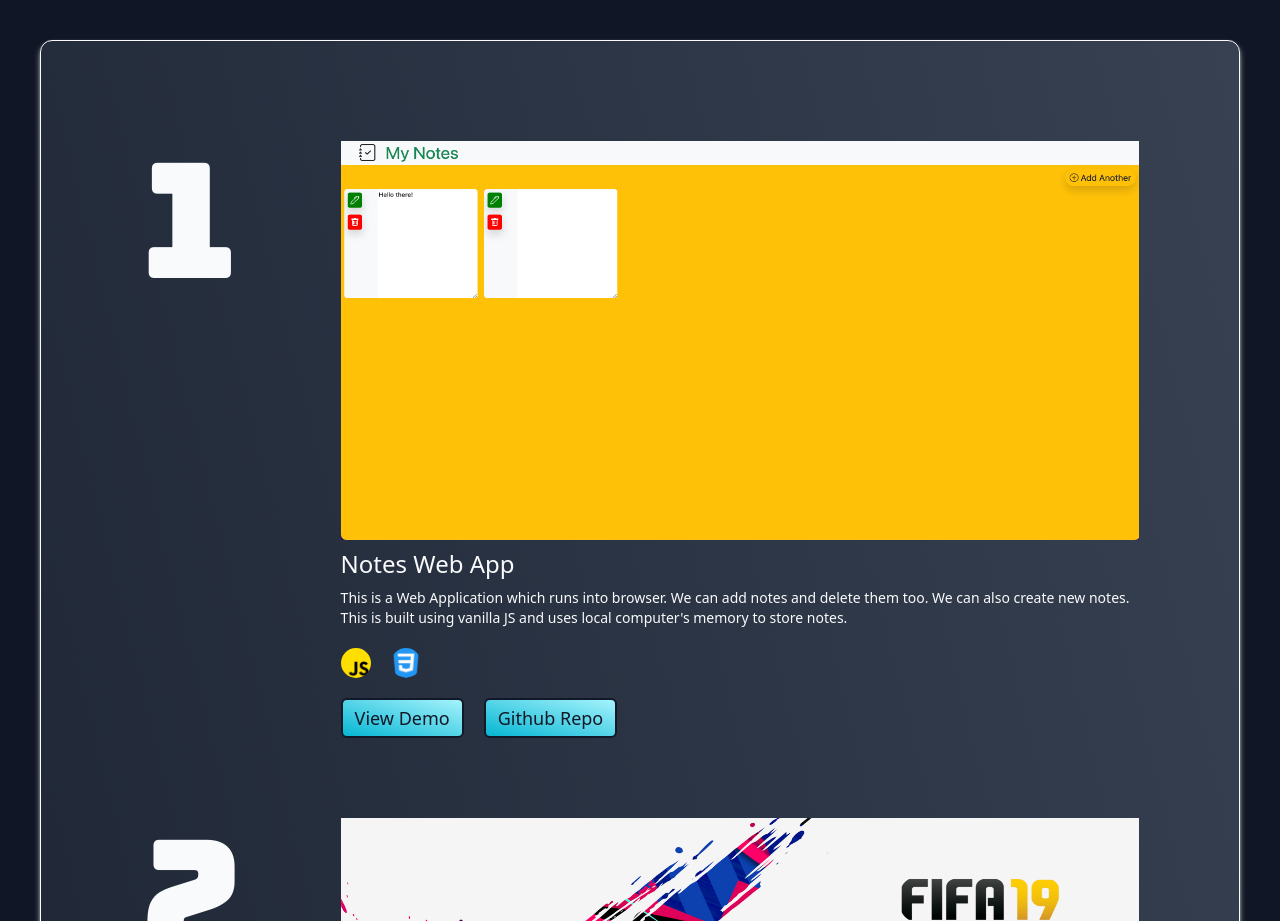
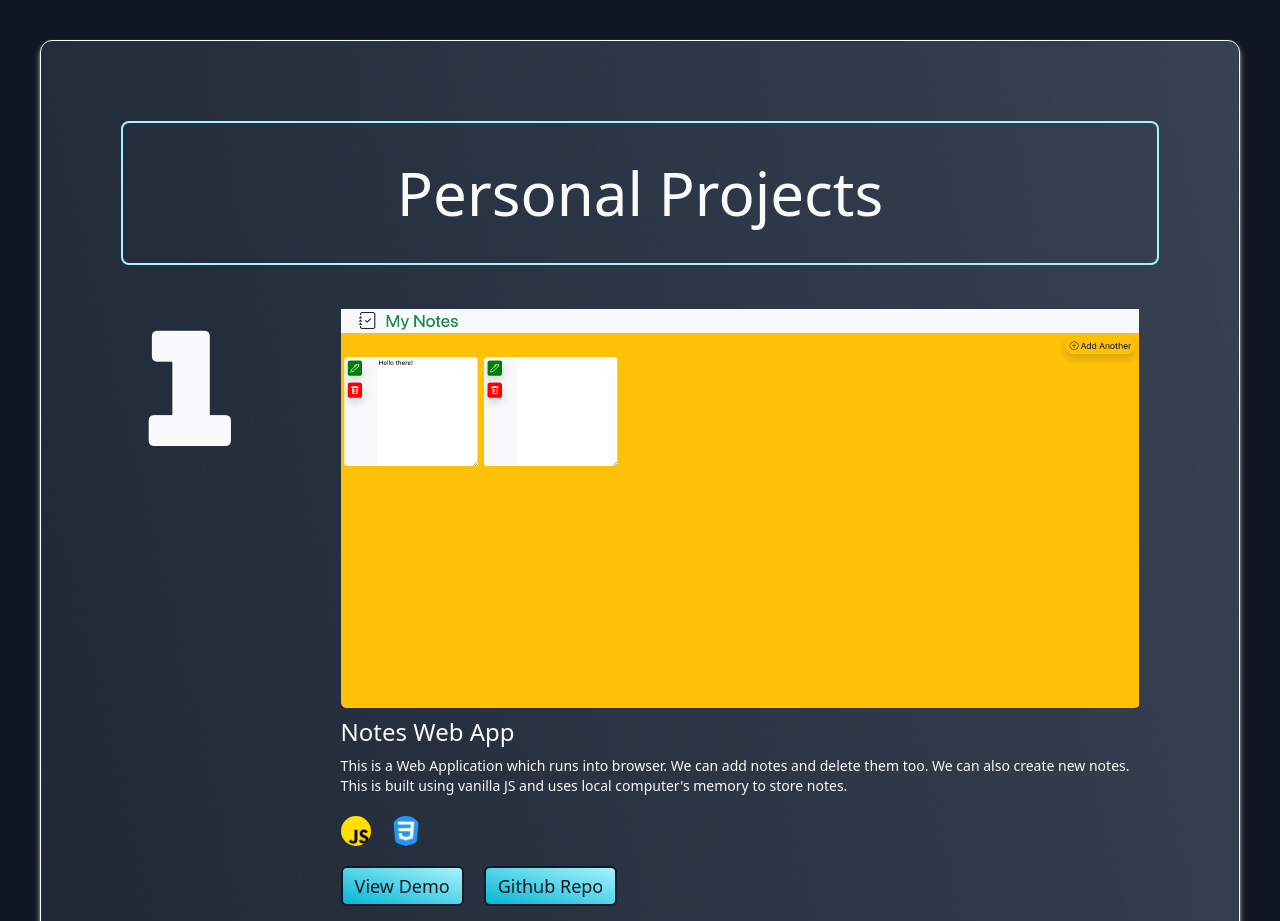
Before and after one commit to kanchan7c/online-resume, a Next.js app: page / in a window 1280 px wide. Shown: the part 840-1761 px from the top of the page. Built offline with nearby package versions, Linux system fonts and the light colour scheme.

Commit message:
section heading component added

```diff
--- /dev/null
+++ b/components/sectionTitle.js
@@ -0,0 +1,11 @@
+import React from 'react';
+
+const SectionTitle = ({ sectionName }) => {
+  return (
+    <h2 className='lg:text-6xl text-3xl text-center mb-6 w-[100%] border-2 rounded-lg py-5 lg:py-10 border-cyan-200'>
+      {sectionName}
+    </h2>
+  );
+};
+
+export default SectionTitle;
--- a/pages/projects.js
+++ b/pages/projects.js
@@ -4,6 +4,7 @@ import Wrapper from '../components/wrapper';
 import Head from 'next/head';
 import Footer from '../components/footer';
 import Card from '../components/card';
+import SectionTitle from '../components/sectionTitle';
 
 let data = [
   {
@@ -92,6 +93,7 @@ const Projects = () => {
           />
         </Head>
         <div className='md:min-h-[80vh] p-5 lg:p-20 rounded-xl shadow-md shadow-gray-300  border border-gray-50 bg-gradient-to-tr from-gray-900 to-gray-700'>
+          <SectionTitle sectionName='Personal Projects' />
           <Card
             title={data[0].title}
             cardNumber={1}
```
